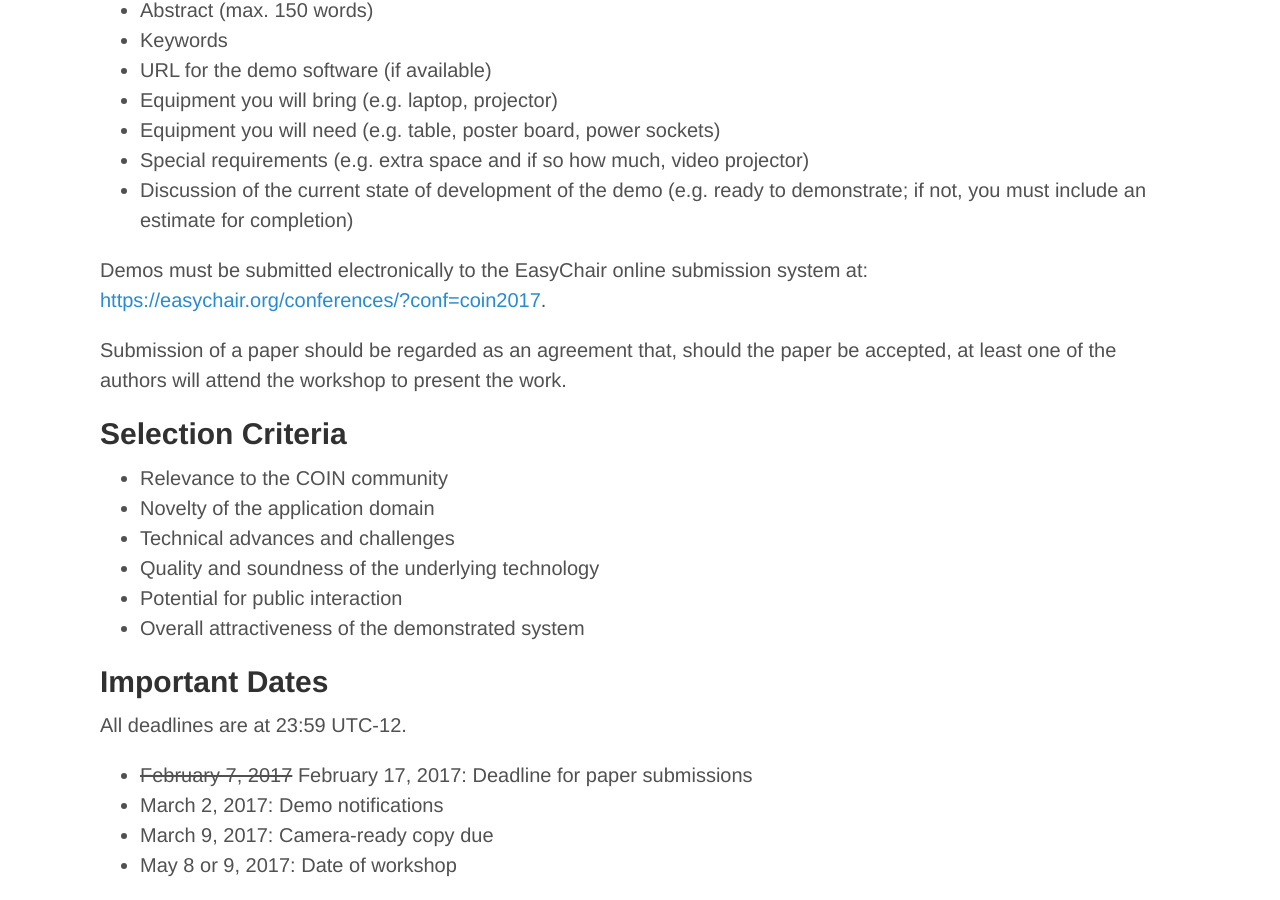
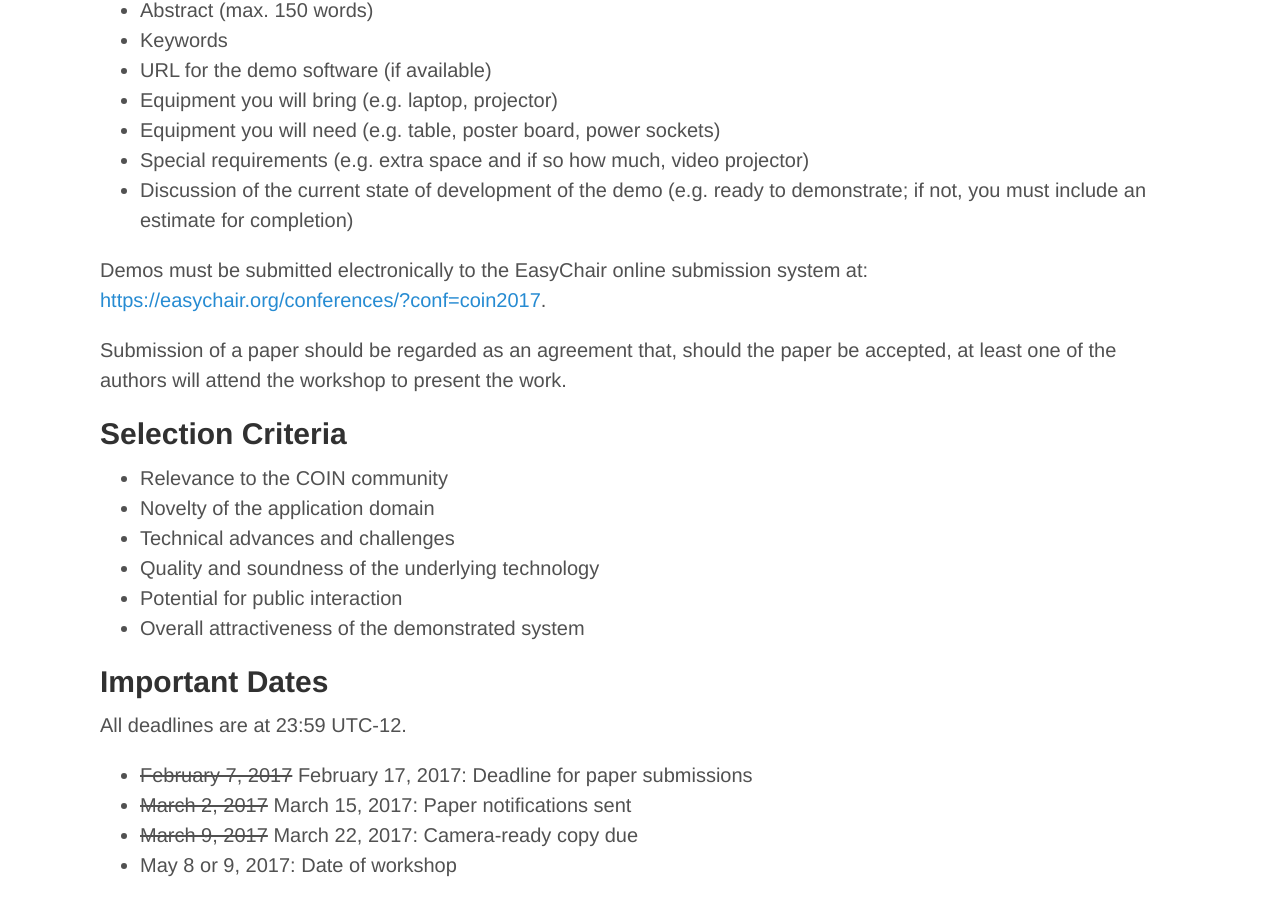
Before and after one commit to coin-workshop/coin-2017, a Jekyll site: the page built from call_for_demos.md, in a window 1280 px wide and 900 px high, scrolled down 1113 px. Built offline with Jekyll 4.4.1, drawn with Linux system fonts in a browser that asks for light colours.

Commit message:
Fixing dates on pages it was wrong.

```diff
--- a/call_for_demos.md
+++ b/call_for_demos.md
@@ -59,6 +59,6 @@
 
 
 - ~~February 7, 2017~~ February 17, 2017: Deadline for paper submissions
-- March 2, 2017: Demo notifications
-- March 9, 2017: Camera-ready copy due
+- ~~March 2, 2017~~ March 15, 2017: Paper notifications sent
+- ~~March 9, 2017~~ March 22, 2017: Camera-ready copy due
 - May 8 or 9, 2017: Date of workshop
```
Also changed, not shown: call_for_papers.md (+2 -2 lines).
